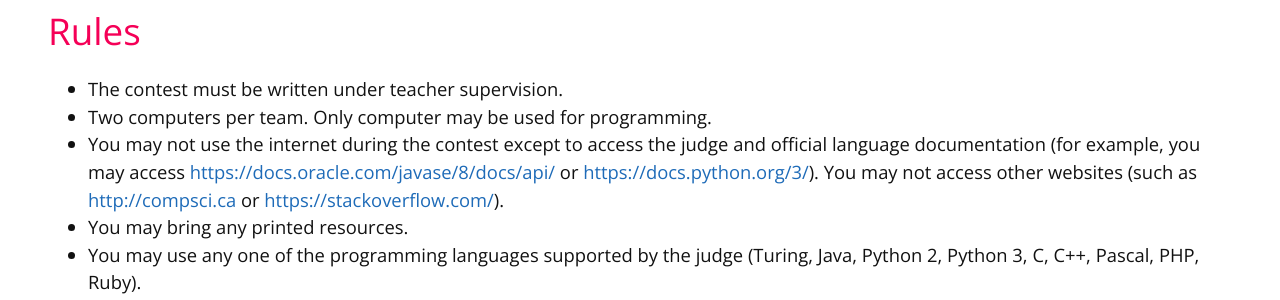
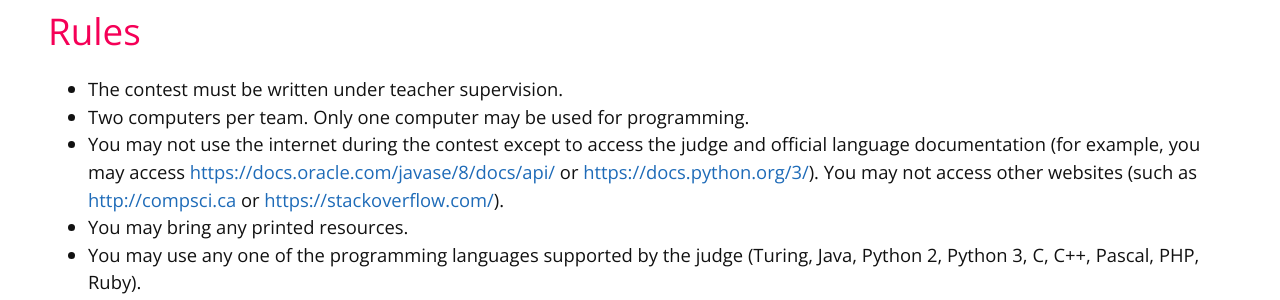
Before and after one commit to mcpt/mcpt.github.io, a Jekyll site: the page built from moose.md, in a window 1280 px wide. Shown: the part 462-762 px from the top of the page. Built offline with Jekyll 4.4.1, drawn with Linux system fonts in a browser that asks for light colours.

Commit message:
Fix typo.

```diff
--- a/moose.md
+++ b/moose.md
@@ -14,7 +14,7 @@ The junior contest will be held on Tuesday December 19, 2017. The senior contest
 # Rules
 
 - The contest must be written under teacher supervision.
-- Two computers per team. Only computer may be used for programming.
+- Two computers per team. Only one computer may be used for programming.
 - You may not use the internet during the contest except to access the judge and official language documentation (for example, you may access <https://docs.oracle.com/javase/8/docs/api/> or <https://docs.python.org/3/>). You may not access other websites (such as <http://compsci.ca> or <https://stackoverflow.com/>).
 - You may bring any printed resources.
 - You may use any one of the programming languages supported by the judge (Turing, Java, Python 2, Python 3, C, C++, Pascal, PHP, Ruby).
```
